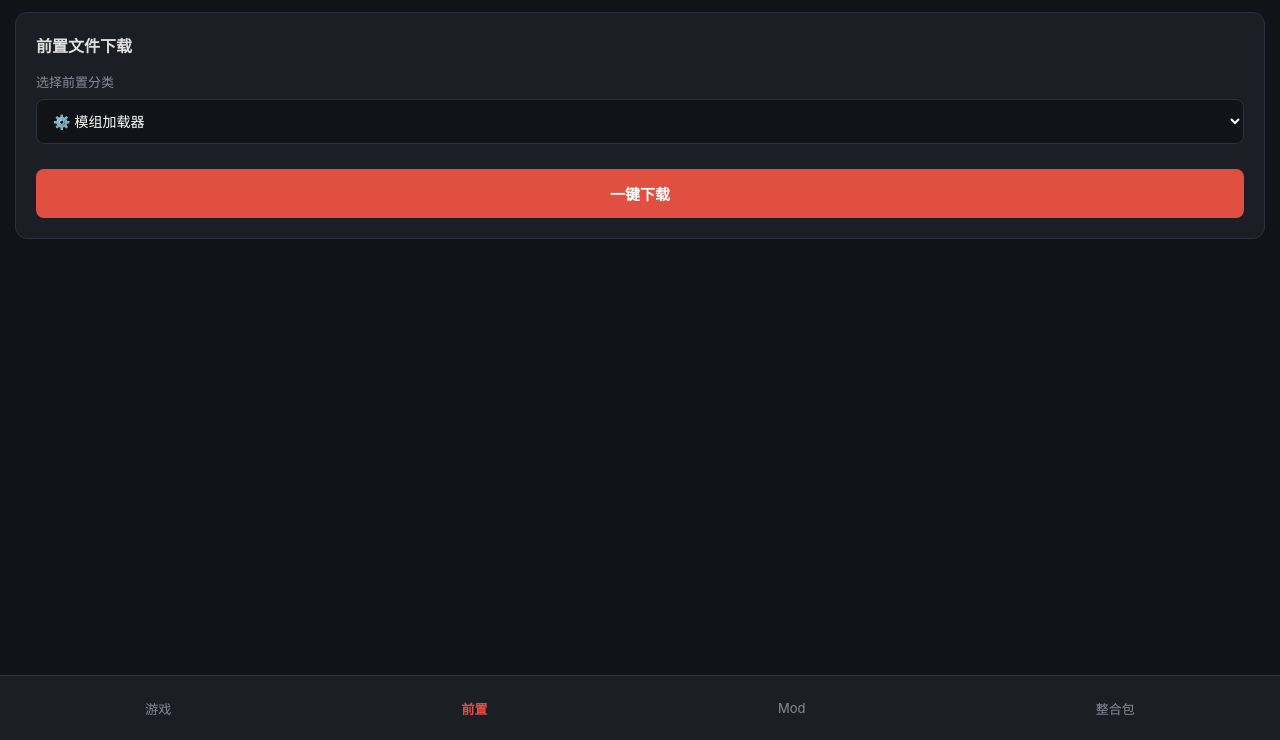
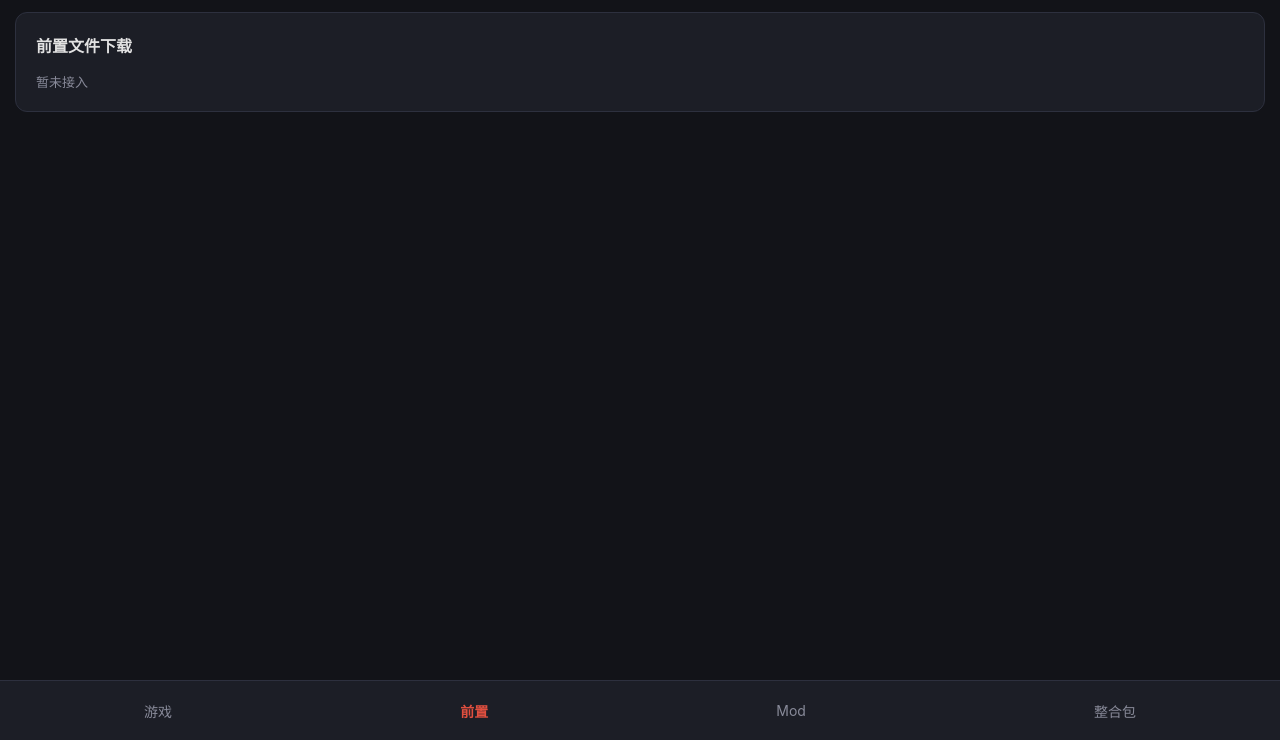
Before and after one commit to tianyuro/mc-dos, a plain HTML site: page index.html in a window 1280 px wide. Both pictures are taken after a click on the element "前置". Shown: the part 60-800 px from the top of the page. Drawn offline with nearby package versions, Linux system fonts and the light colour scheme.

Commit message:
Update index.html

```diff
--- a/index.html
+++ b/index.html
@@ -2,19 +2,21 @@
 <html lang="zh-CN">
 <head>
     <meta charset="UTF-8">
-    <meta name="viewport" content="width=device-width, initial-scale=1.0, maximum-scale=1.0, user-scalable=no">
+    <meta name="viewport" content="width=device-width, initial-scale=1.0, maximum-scale=1.0, user-scalable=no, viewport-fit=cover">
     <title>大肥鲸云端制作器</title>
     <script src="https://cdnjs.cloudflare.com/ajax/libs/jszip/3.10.1/jszip.min.js"></script>
     <script src="https://cdnjs.cloudflare.com/ajax/libs/FileSaver.js/2.0.5/FileSaver.min.js"></script>
     <style>
         :root { --bg-color: #121318; --card-bg: #1c1e26; --text-main: #e2e2e2; --text-sub: #888a99; --accent: #e04f3f; --border-color: #2d303e; }
         * { margin: 0; padding: 0; box-sizing: border-box; font-family: -apple-system, sans-serif; -webkit-tap-highlight-color: transparent; }
-        body { background-color: var(--bg-color); color: var(--text-main); height: 100vh; display: flex; flex-direction: column; padding-bottom: env(safe-area-inset-bottom); overflow: hidden; }
+
+        /* 核心修复：body 不溢出，用 flex 让中间滚动 */
+        body { background-color: var(--bg-color); color: var(--text-main); height: 100vh; height: 100dvh; display: flex; flex-direction: column; overflow: hidden; }
 
         .top-bar { padding: 15px 20px; font-size: 18px; font-weight: bold; border-bottom: 1px solid var(--border-color); flex-shrink: 0; }
 
-        /* 核心：多页面容器，默认隐藏 */
-        .page-container { flex: 1; padding: 15px; padding-bottom: 100px; overflow-y: auto; display: none; }
+        /* 中间内容区滚动，留出足够的底部空间防止被挡 */
+        .page-container { flex: 1; padding: 15px; padding-bottom: 80px; overflow-y: auto; display: none; -webkit-overflow-scrolling: touch; }
         .page-container.active { display: block; animation: fadeIn 0.2s ease-in-out; }
         @keyframes fadeIn { from { opacity: 0; } to { opacity: 1; } }
 
@@ -27,9 +29,23 @@
         .btn { width: 100%; padding: 14px; border-radius: 8px; border: none; font-size: 15px; font-weight: bold; color: white; background-color: var(--accent); cursor: pointer; margin-top: 10px; transition: 0.2s;}
         .btn:active { transform: scale(0.98); }
 
-        /* 底部导航栏 */
-        .bottom-nav { height: 65px; background-color: var(--card-bg); border-top: 1px solid var(--border-color); display: flex; justify-content: space-around; align-items: center; flex-shrink: 0; z-index: 10; }
-        .nav-item { color: var(--text-sub); font-size: 13px; cursor: pointer; padding: 10px; transition: 0.2s; }
+        /* 核心修复：导航栏绝对固定，加上底部安全距离，并且用 z-index 压制一切 */
+        .bottom-nav {
+            position: fixed;
+            bottom: 0;
+            left: 0;
+            right: 0;
+            height: calc(60px + env(safe-area-inset-bottom));
+            padding-bottom: env(safe-area-inset-bottom);
+            background-color: var(--card-bg);
+            border-top: 1px solid var(--border-color);
+            display: flex;
+            justify-content: space-around;
+            align-items: center;
+            z-index: 9999; /* 绝对置顶 */
+        }
+
+        .nav-item { color: var(--text-sub); font-size: 14px; cursor: pointer; padding: 10px 20px; transition: 0.2s; user-select: none; }
         .nav-item.active { color: var(--accent); font-weight: bold; }
 
         .progress-bar { width: 100%; height: 6px; background-color: #2d303e; border-radius: 3px; margin-top: 10px; overflow: hidden; }
@@ -68,14 +84,7 @@
     <div id="page-library" class="page-container">
         <div class="card">
             <div class="card-title">前置文件下载</div>
-            <div class="input-group">
-                <label>选择前置分类</label>
-                <select class="form-control">
-                    <option>⚙️ 模组加载器</option>
-                    <option>✨ 光影与优化</option>
-                </select>
-            </div>
-            <button class="btn" onclick="alert('正在接入前置下载逻辑...')">一键下载</button>
+            <p style="color: #888a99; font-size: 13px;">暂未接入</p>
         </div>
     </div>
 
@@ -83,14 +92,7 @@
     <div id="page-mods" class="page-container">
         <div class="card">
             <div class="card-title">Mod 模组下载</div>
-            <div class="input-group">
-                <label>选择 Mod</label>
-                <select class="form-control">
-                    <option>Xaero's Minimap (小地图)</option>
-                    <option>AppleSkin (苹果皮)</option>
-                </select>
-            </div>
-            <button class="btn" onclick="alert('正在接入Mod下载逻辑...')">一键下载</button>
+            <p style="color: #888a99; font-size: 13px;">暂未接入</p>
         </div>
     </div>
 
@@ -98,11 +100,11 @@
     <div id="page-manage" class="page-container">
         <div class="card">
             <div class="card-title">整合包打包</div>
-            <p style="color: #888a99; font-size: 13px;">请先在【游戏】页下载版本，然后再来这里打包。</p>
+            <p style="color: #888a99; font-size: 13px;">暂未接入</p>
         </div>
     </div>
 
-    <!-- 底部导航栏 (已经加上 onclick 点击事件) -->
+    <!-- 底部导航栏 -->
     <div class="bottom-nav">
         <div class="nav-item active" onclick="switchPage('download', this)">游戏</div>
         <div class="nav-item" onclick="switchPage('library', this)">前置</div>
@@ -113,22 +115,19 @@
     <script>
         const OFFICIAL_MIRROR = "https://piston-meta.mojang.com/mc/game/version_manifest_v2.json";
 
-        // ================= 核心：页面跳转逻辑 =================
+        // 核心修复：加上 console.log 看看是不是真的点击触发了
         function switchPage(pageId, element) {
-            // 1. 隐藏所有页面
+            console.log("点击了页面:", pageId);
             document.querySelectorAll('.page-container').forEach(page => {
                 page.classList.remove('active');
             });
-            // 2. 取消所有底部按钮的高亮
             document.querySelectorAll('.nav-item').forEach(nav => {
                 nav.classList.remove('active');
             });
-            // 3. 显示目标页面，并高亮当前按钮
             document.getElementById('page-' + pageId).classList.add('active');
             element.classList.add('active');
         }
 
-        // ================= 扫描版本 =================
         async function loadVersions() {
             const selectEl = document.getElementById('versionSelect');
             const statusEl = document.getElementById('fetchStatus');
@@ -168,7 +167,6 @@
 
         window.onload = loadVersions;
 
-        // ================= 打包并生成内存直链 =================
         async function generateBlobLink() {
             const version = document.getElementById('versionSelect').value;
             if(!version) return alert("请先选择版本！");
```
